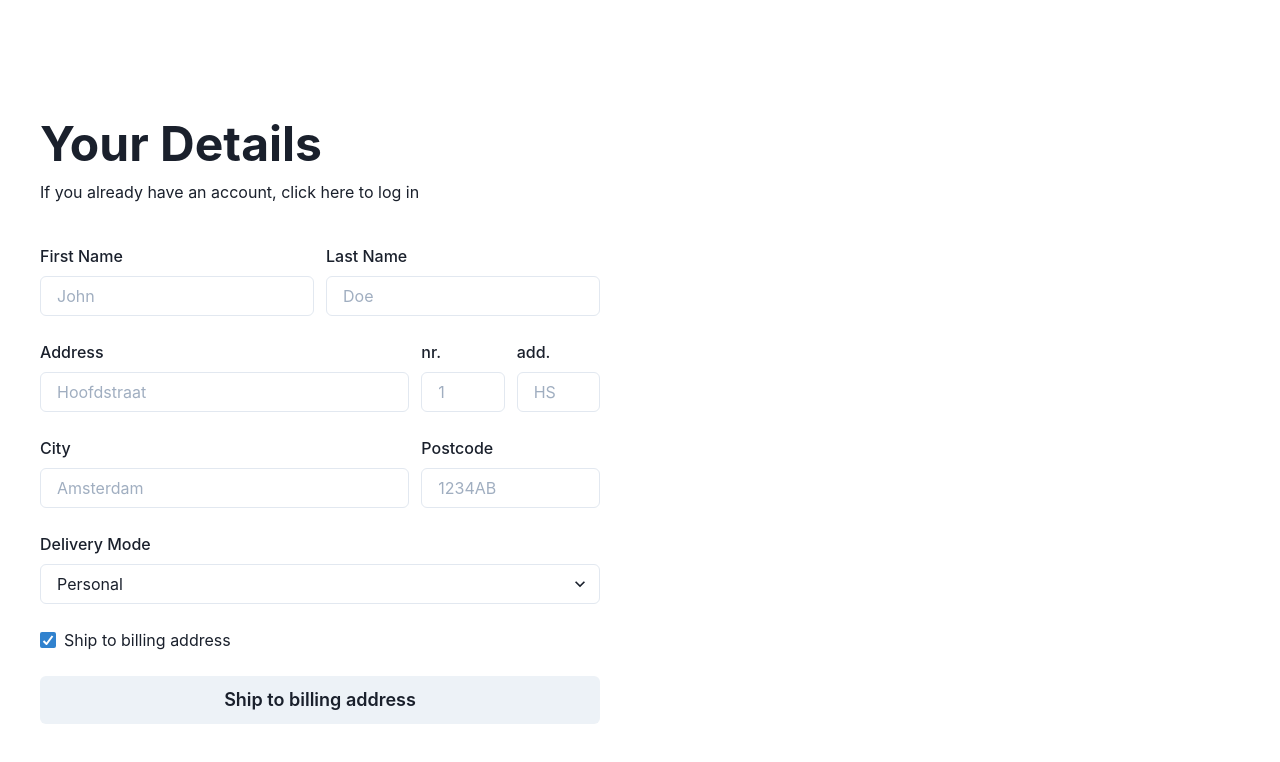
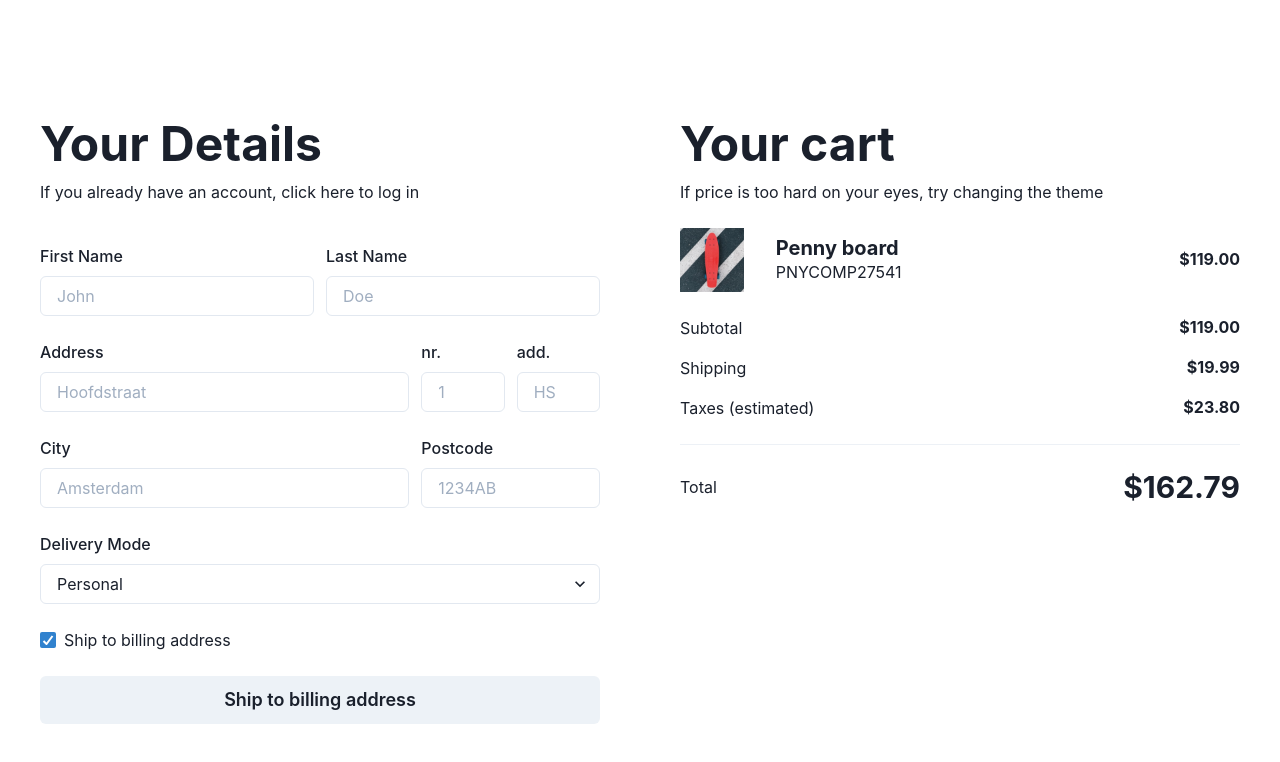
Before and after one commit to maugares/chakraui-egghead-tutorial, a Next.js app: page / in a window 1280 px wide. Shown: the top 762 px of the page. Built offline with nearby package versions, Linux system fonts and the light colour scheme.

Commit message:
Add cart section

```diff
--- a/src/Cart/Cart.tsx
+++ b/src/Cart/Cart.tsx
@@ -1,13 +1,65 @@
-import { VStack } from '@chakra-ui/react'
+import {
+  Heading,
+  Text,
+  VStack,
+  Image,
+  SimpleGrid,
+  GridItem,
+  AspectRatio,
+  HStack,
+  Stack,
+  Divider
+} from '@chakra-ui/react'
 
 const Cart = () => (
-    <VStack
+  <VStack
+    width='full'
+    height='full'
+    padding={10}
+    spacing={6}
+    align='flex-start'
+  >
+    <VStack spacing={3} alignItems='flex-start'>
+      <Heading size='2xl'>Your cart</Heading>
+      <Text>If price is too hard on your eyes, try changing the theme</Text>
+    </VStack>
+    <HStack
+      spacing={8}
+      alignItems='center'
       width='full'
-      height='full'
-      padding={10}
-      spacing={10}
-      alignItems='flex-start'
-    />
-  )
+      justifyContent='space-between'
+    >
+      <AspectRatio ratio={1} width='96px'>
+        <Image src='/images/skateboard.jpg' alt='Skateboard' />
+      </AspectRatio>
+      <VStack width='full' spacing={0} alignItems='flex-start'>
+        <Heading size='md'>Penny board</Heading>
+        <Text>PNYCOMP27541</Text>
+      </VStack>
+      <Heading size='sm' textAlign='end'>
+        $119.00
+      </Heading>
+    </HStack>
+    <VStack spacing={4} alignItems='stretch' width='full'>
+      <HStack justifyContent='space-between'>
+        <Text>Subtotal</Text>
+        <Heading size='sm'>$119.00</Heading>
+      </HStack>
+      <HStack justifyContent='space-between'>
+        <Text>Shipping</Text>
+        <Heading size='sm'>$19.99</Heading>
+      </HStack>
+      <HStack justifyContent='space-between'>
+        <Text>Taxes (estimated)</Text>
+        <Heading size='sm'>$23.80</Heading>
+      </HStack>
+    </VStack>
+    <Divider />
+    <HStack justifyContent='space-between' width='full'>
+      <Text>Total</Text>
+      <Heading size='lg'>$162.79</Heading>
+    </HStack>
+  </VStack>
+)
 
 export default Cart
```
Also changed, not shown: public/images/skateboard.jpg (added).
